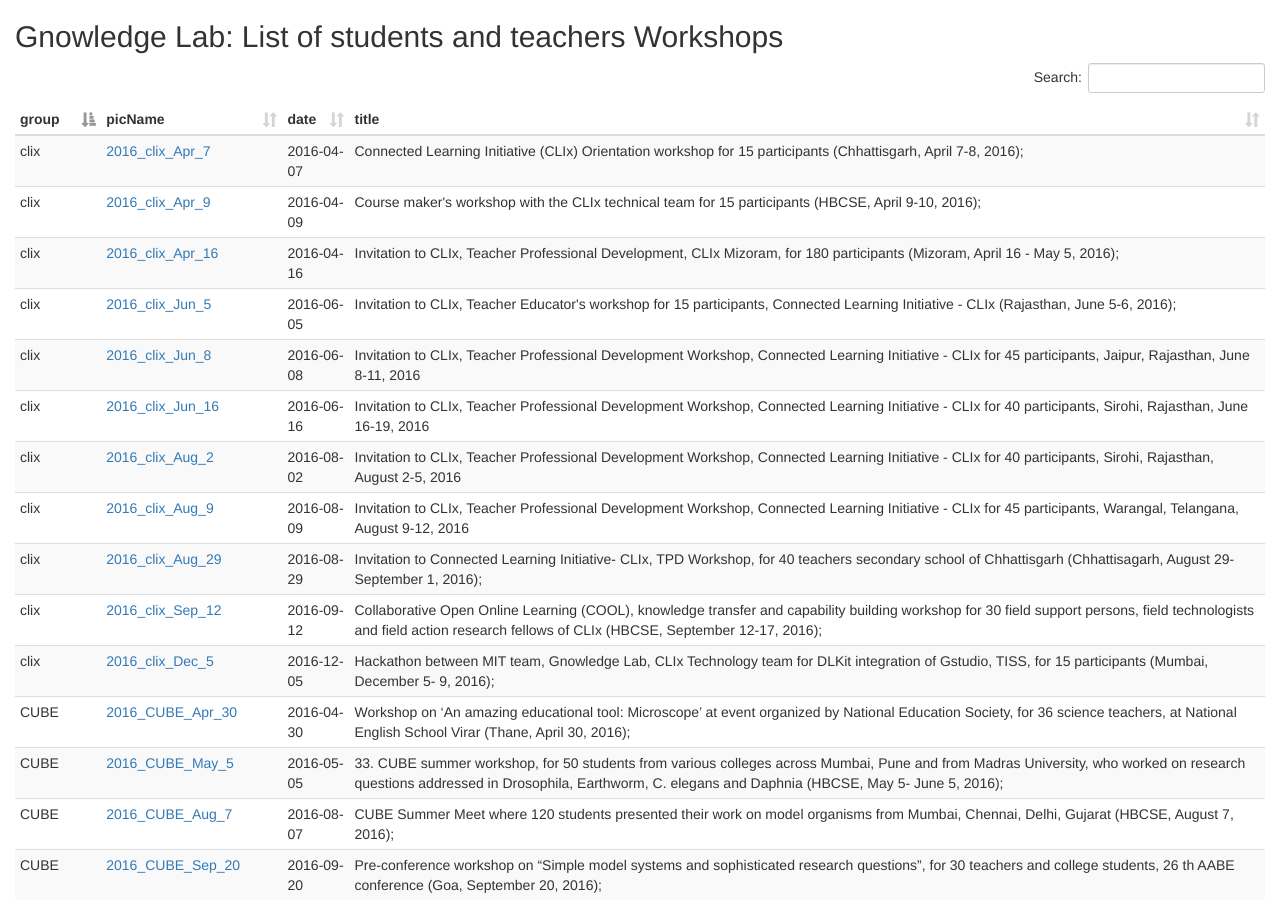
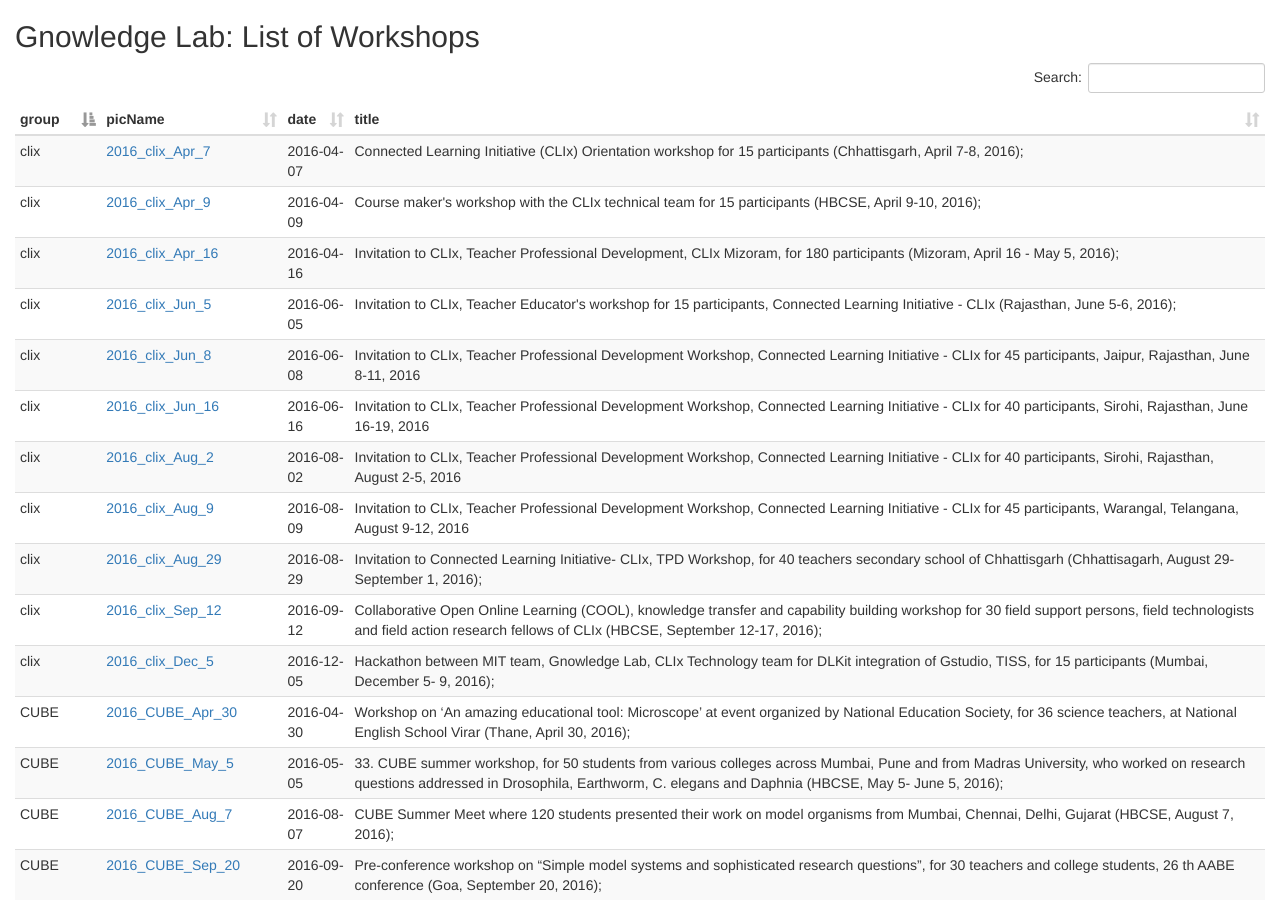
Before and after one commit to gnowledge/gnowledge.github.io, a Jekyll site: the page event/index.html, which Jekyll copies as it is, in a window 1280 px wide and 900 px high. Built offline with Jekyll 4.4.1, drawn with Linux system fonts in a browser that asks for light colours.

Commit message:
minor edits: updated the title

```diff
--- a/event/index.html
+++ b/event/index.html
@@ -4,7 +4,7 @@
     <meta charset="utf-8">
     <meta http-equiv="X-UA-Compatible" content="IE=edge">
     <meta name="viewport" content="width=device-width, initial-scale=1">
-    <title>List of students and teachers Workshops</title>
+    <title>List of Workshops</title>
     <link href="css/bootstrap.min.css" rel="stylesheet">
     <link href="css/dataTables.bootstrap.css" rel="stylesheet">
 </head>
@@ -12,7 +12,7 @@
   <body>
     <div class="container-fluid">
 
-      <h2>Gnowledge Lab: List of students and teachers Workshops</h2>
+      <h2>Gnowledge Lab: List of Workshops</h2>
       <div id='table-container'></div>
     </div>
 
```
